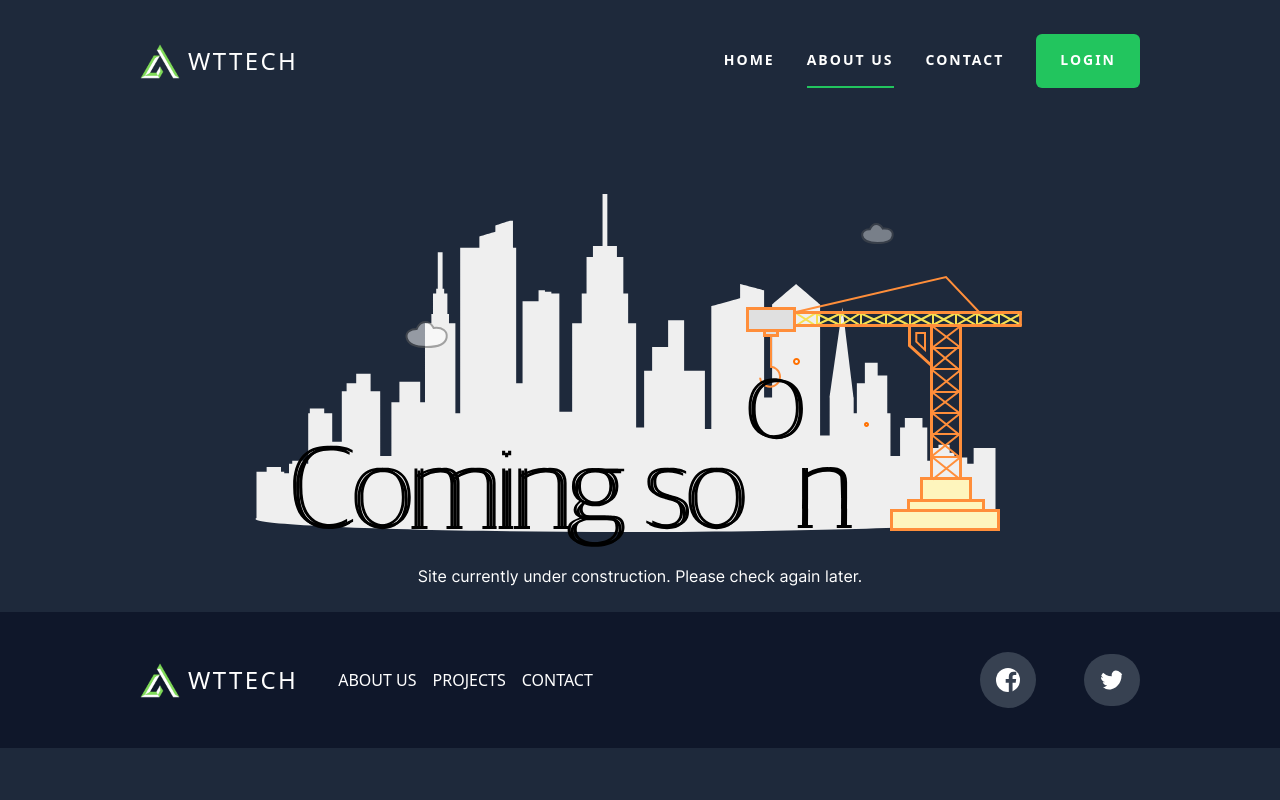
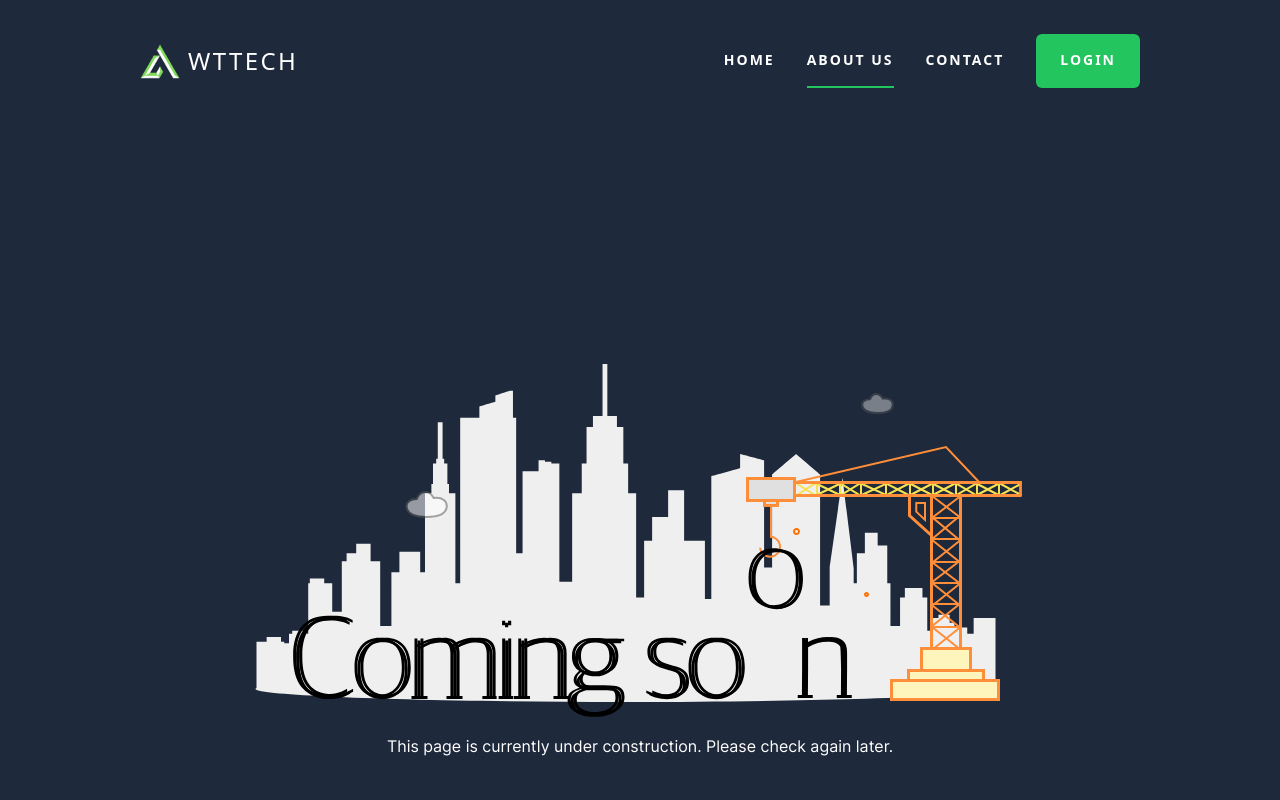
Before and after one commit to mighty-odewumi/wttech-landing-page, a React (Vite) app: page /about-us in a window 1280 px wide. Shown: the top 800 px of the page. Built offline with nearby package versions, Linux system fonts and the light colour scheme.

Commit message:
Fixed page height issues

```diff
--- a/src/components/ComingSoon.jsx
+++ b/src/components/ComingSoon.jsx
@@ -7,14 +7,14 @@ export default function ComingSoon() {
     <>
       <Header />
 
-      <div className="flex flex-col justify-center items-center h-full text-center px-4 py-6">
+      <div className="flex flex-col justify-center items-center h-screen text-center px-4">
         <img
           src={comingSoon}
           className=""
         />
 
         <h1 className="font-inter mt-4">
-          Site currently under construction. Please check again later.
+          This page is currently under construction. Please check again later.
         </h1>
 
       </div>
```
